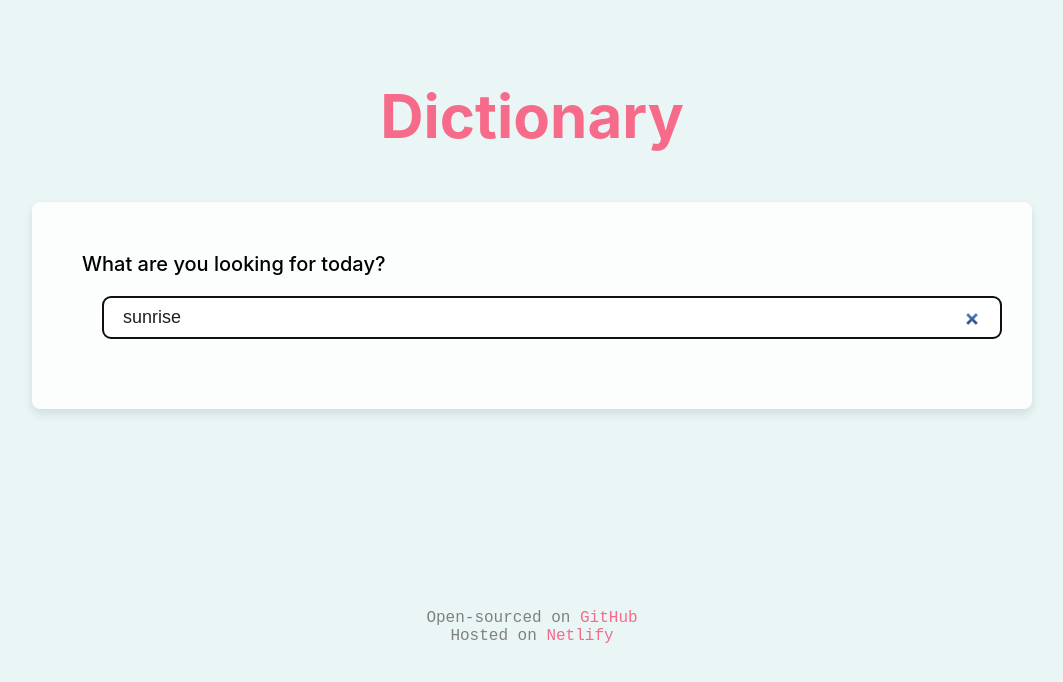
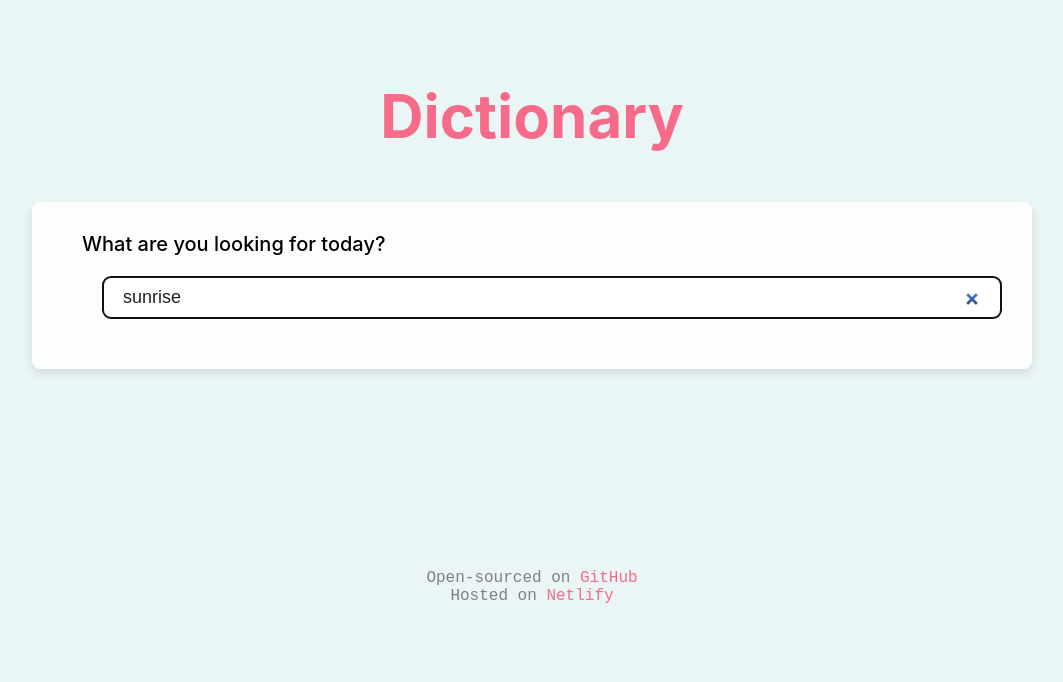
Before and after one commit to shouedpro/react-dictionary-project, a React (Create React App) app: page / in a window 1280 px wide. Shown: the top 682 px of the page, without its empty margins (108-1171 px from the left). Built offline with nearby package versions, Linux system fonts and the light colour scheme; no server answers.

Commit message:
additional tweaks in css

```diff
--- a/src/Dictionary.css
+++ b/src/Dictionary.css
@@ -1,6 +1,6 @@
 section {
   background: #fcfefe;
-  padding: 50px;
+  padding: 30px 50px;
   border-radius: 8px;
   box-shadow: 0 5px 10px rgba(10, 10, 10, 0.1);
   margin: 50px 0;
--- a/src/Results.css
+++ b/src/Results.css
@@ -1,6 +1,6 @@
 h2 {
   color: #f76b8a;
   font-size: 40px;
-  padding-left: 50px;
   text-align: left;
+  padding-left: 10px;
 }
--- a/src/Results.js
+++ b/src/Results.js
@@ -8,7 +8,7 @@ export default function Results(props) {
     return (
       <div className="Results">
         <section>
-          <h2>{props.results.word}</h2>
+          <h2 className="search-word">{props.results.word}</h2>
           {props.results.phonetics.map(function (phonetic, index) {
             return (
               <div key={index}>
```
